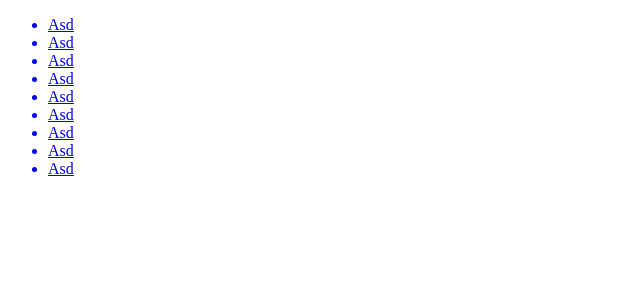
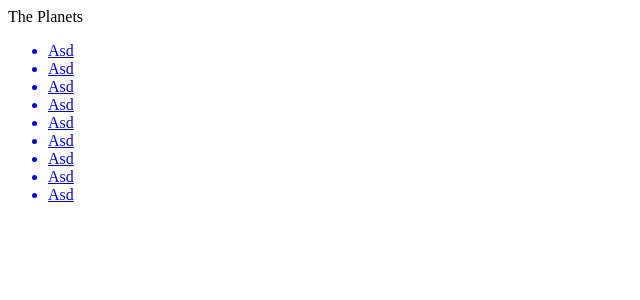
Before and after one commit to loretta-arineva/planets-fact, a React (Create React App) app: page / in a window 1280 px wide. Shown: the top 300 px of the page, without its empty margins (0-640 px from the left). Built offline with nearby package versions, Linux system fonts and the light colour scheme.

Commit message:
Added basic logo in header

```diff
--- a/src/pages/components/HeaderComponents/Logo.js
+++ b/src/pages/components/HeaderComponents/Logo.js
@@ -0,0 +1,11 @@
+import React from 'react';
+
+const Logo = () => {
+    return (
+        <div className="logo">
+            The Planets
+        </div>
+    )
+}
+
+export default Logo;
--- a/src/pages/containers/Header.js
+++ b/src/pages/containers/Header.js
@@ -1,9 +1,12 @@
 import React from 'react';
+
+import Logo from '../components/HeaderComponents/Logo';
 import HeaderNavigation from '../components/HeaderComponents/HeaderNavigation';
 
 const Header = () => {
     return (
         <header>
+            <Logo></Logo>
             <HeaderNavigation />
         </header>
     )
```
